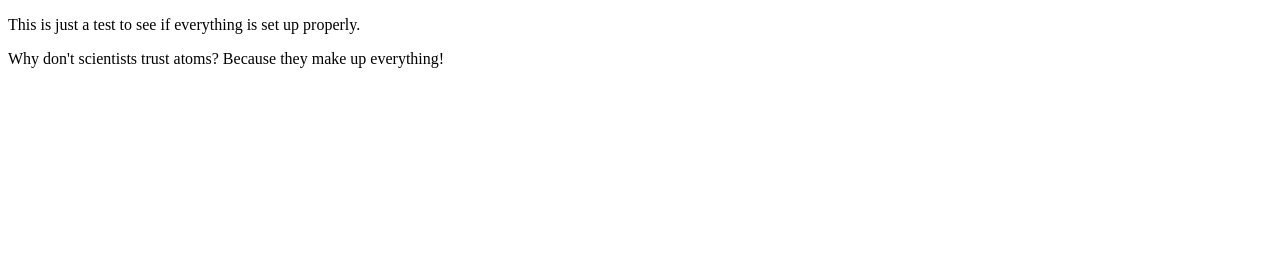
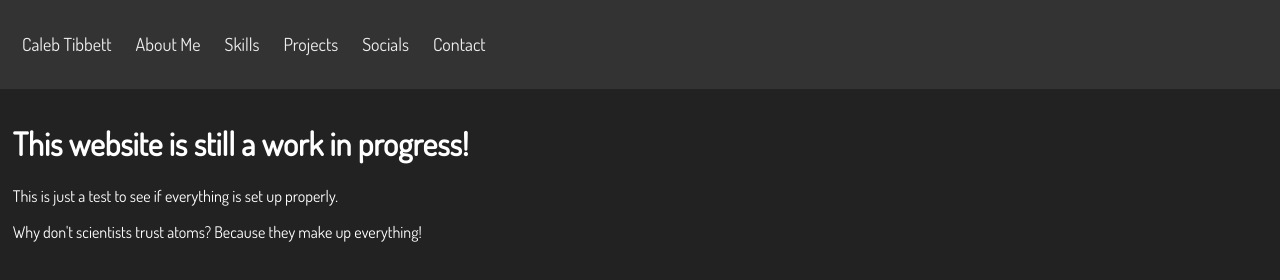
Before and after one commit to Weakmeak/weakmeak.github.io, a plain HTML site: page index.html in a window 1280 px wide. Drawn offline with Linux system fonts and the light colour scheme.

Commit message:
Basic Landing Page

```diff
--- a/index.html
+++ b/index.html
@@ -3,10 +3,22 @@
 <head>
 	<meta charset="UTF-8">
 	<meta name="viewport" content="width=device-width, initial-scale=1.0">
+	<link rel="stylesheet" href="site.css">
 	<title>Test Index Page</title>
 </head>
 <body>
-	<p>This is just a test to see if everything is set up properly.</p>
-	<p>Why don't scientists trust atoms? Because they make up everything!</p>
+	<header>
+		<a>Caleb Tibbett</a>
+		<a>About Me</a>
+		<a>Skills</a>
+		<a>Projects</a>
+		<a>Socials</a>
+		<a>Contact</a>
+	</header>
+	<div class="the-rest">
+		<h1>This website is still a work in progress!</h1>
+		<p>This is just a test to see if everything is set up properly.</p>
+		<p>Why don't scientists trust atoms? Because they make up everything!</p>
+	</div>
 </body>
 </html>
--- /dev/null
+++ b/site.css
@@ -0,0 +1,40 @@
+@import url('https://fonts.googleapis.com/css2?family=Dosis&display=swap');
+
+body {
+    font-family: Dosis;
+    margin: 0;
+    padding: 0;
+    background-color: #222;
+    color:white;
+}
+
+div.the-rest {
+    padding: 1%;
+}
+
+header {
+    overflow: hidden;
+    background-color: #333;
+    margin: 0;
+    padding: 20px 10px;
+}
+
+header a {
+    float: left;
+    color: #eee;
+    text-align: center;
+    padding: 12px;
+    text-decoration: none;
+    font-size: 18px;
+    line-height: 25px;
+    border-radius: 5px;
+}
+
+header a:hover {
+    background-color: #422c59;
+}
+
+header a.logo {
+    font-size: 25px;
+    font-weight: bold;
+}
```
